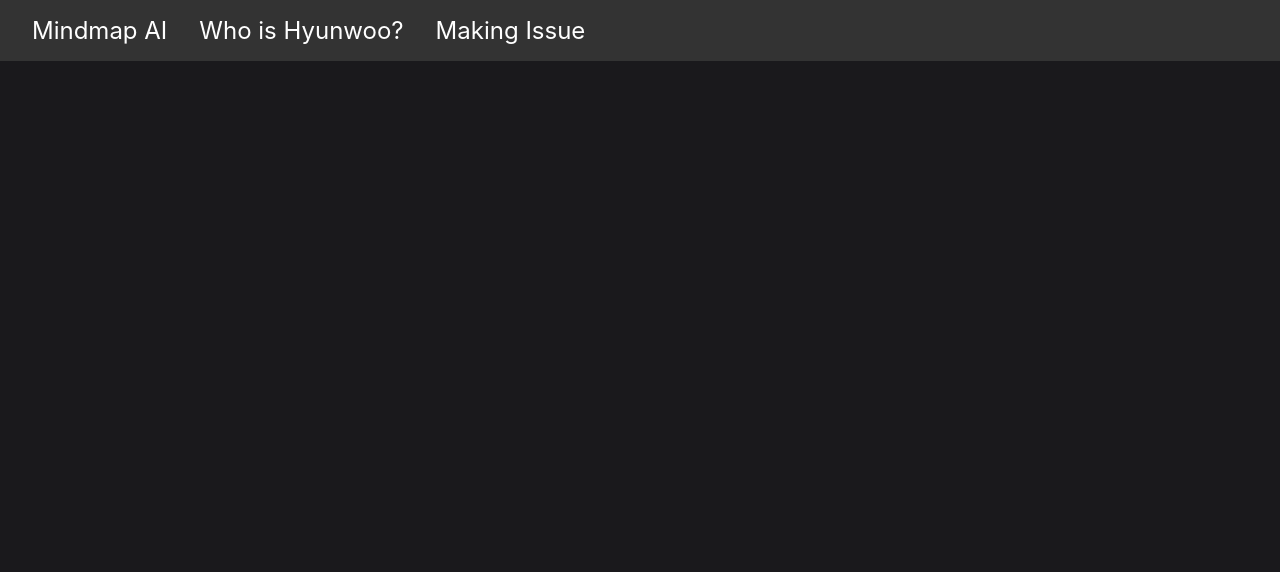
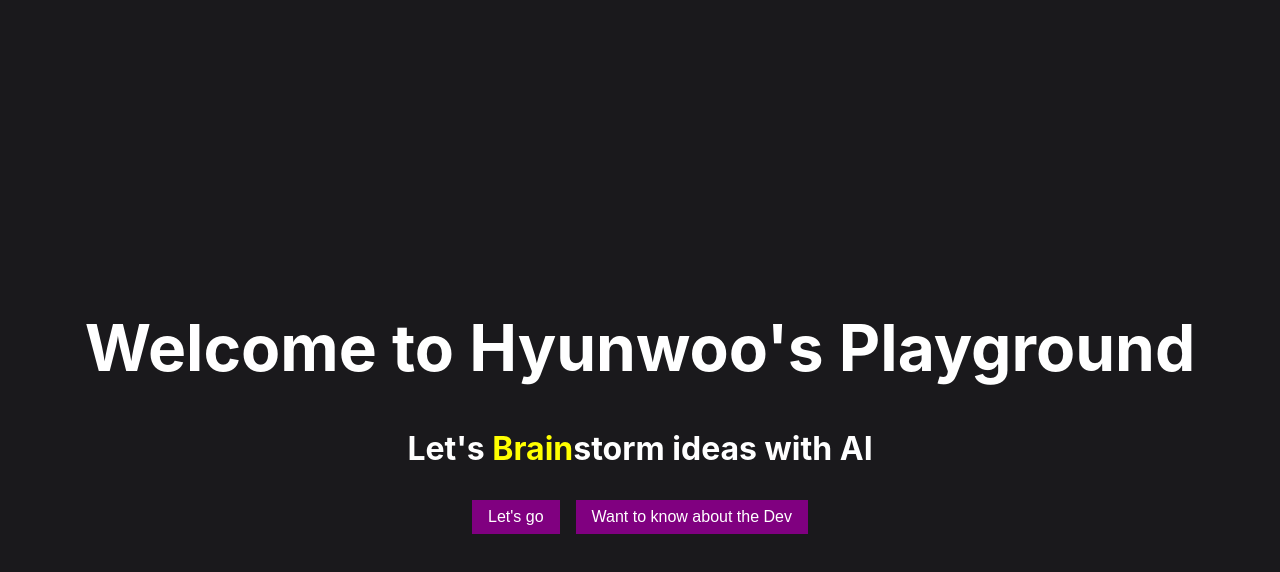
Before and after one commit to WOULDU-pres/mindmap_react, a React (Create React App) app: page / in a window 1280 px wide. Shown: the top 572 px of the page. Built offline with nearby package versions, Linux system fonts and the light colour scheme.

Commit message:
Create home screen

```diff
--- a/src/App.js
+++ b/src/App.js
@@ -3,20 +3,25 @@ import './App.css';
 import { BrowserRouter as Router, Route, Routes } from 'react-router-dom';
 import Hyunwoo from './components/Hyunwoo';
 import MakingIssue from './components/MakingIssue';
-import Navbar from './components/Navbar';
+import Home from './components/Home';
 import Mindmap from './components/Mindmap';
+import Main from './Main';
 
 function App() {
+
+
   return (
     <Router>
+      <Main>
         <div className="App">
-        <Navbar />
           <Routes>
+            <Route path="/" element={<Home />} />
             <Route path="/mindmap" element={<Mindmap />} />
+            <Route path="/making-issue" element={<MakingIssue />} />
             <Route path="/who-is-hyunwoo" element={<Hyunwoo />} />
-          <Route path="/making-issue" element={<MakingIssue />} />
           </Routes>
         </div>
+      </Main>
     </Router>
   );
 }
--- /dev/null
+++ b/src/Main.js
@@ -0,0 +1,16 @@
+import React from 'react';
+import { useLocation } from 'react-router-dom';
+import Navbar from './components/Navbar';
+
+function Main({ children }) {
+  const location = useLocation();
+
+  return (
+    <div className="App">
+      {location.pathname !== '/' && <Navbar />}
+      {children}
+    </div>
+  );
+}
+
+export default Main;
--- /dev/null
+++ b/src/components/Home.css
@@ -0,0 +1,80 @@
+.home-container {
+    display: flex;
+    flex-direction: column;
+    justify-content: center;
+    align-items: center;
+    height: 100vh;
+  }
+
+  h1 {
+    font-size: 4rem;
+    margin-bottom: 1rem;
+    animation: stretch 2s ease-in-out forwards;
+  }
+
+  h2 {
+    font-size: 2rem;
+    margin-bottom: 2rem;
+    opacity: 0;
+    animation: fade-in-up 2s ease-in-out forwards;
+    animation-delay: 1s;
+  }
+
+  .home-buttons {
+    display: flex;
+    gap: 1rem;
+    opacity: 0;
+    animation: fade-in-up 1s ease-in-out forwards;
+    animation-delay: 1.5s;
+  }
+
+  .home-button {
+    background-color: purple;
+    color: #fff;
+    border: none;
+    padding: 0.5rem 1rem;
+    font-size: 1rem;
+    cursor: pointer;
+    text-decoration: none;
+  }
+
+  .home-button:hover {
+    background-color: #a000a0;
+  }
+
+  .highlight {
+    color: yellow;
+  }
+
+  @keyframes stretch {
+    0% {
+        transform: translateY(2.5rem);
+        letter-spacing: normal;
+    }
+    25% {
+        transform: translateY(2.5rem);
+        letter-spacing: 0.3rem;
+    }
+    50% {
+        transform: translateY(2.5rem);
+        letter-spacing: normal;
+    }
+    65% {
+        transform: translateY(0rem);
+        letter-spacing: normal;
+    }
+  }
+
+  @keyframes fade-in-up {
+    0% {
+      opacity: 0;
+      transform: translateY(-2.5rem);
+    }
+    20% {
+      opacity: 1;
+      transform: translateY(0);
+    }
+    100% {
+        opacity: 1;
+      }
+  }
--- /dev/null
+++ b/src/components/Home.js
@@ -0,0 +1,24 @@
+import React from 'react';
+import { Link } from 'react-router-dom';
+import './Home.css';
+
+function Home() {
+  return (
+    <div className="home-container">
+      <h1>Welcome to Hyunwoo's Playground</h1>
+      <h2>
+        Let's <span className="highlight">Brain</span>storm ideas with AI
+      </h2>
+      <div className="home-buttons">
+        <Link to="/mindmap">
+          <button className="home-button">Let's go</button>
+        </Link>
+        <Link to="/who-is-hyunwoo">
+          <button className="home-button">Want to know about the Dev</button>
+        </Link>
+      </div>
+    </div>
+  );
+}
+
+export default Home;
--- a/src/components/MakingIssue.js
+++ b/src/components/MakingIssue.js
@@ -3,8 +3,29 @@ import React from 'react';
 function MakingIssue() {
   return (
     <div>
-      <h2>Making Issue</h2>
-      {/* Add your making issue content here */}
+      <h2>Issue 1: Connecting Nodes with Curved Lines</h2>
+      <p>
+        When I started this project, I knew that one of the main challenges would be finding an elegant way to connect nodes with curved lines. I wanted the connections to be visually appealing and intuitive, but achieving this proved to be more difficult than I initially thought.
+      </p>
+
+      <h3>First Attempt: Using SVG Elements</h3>
+      <p>
+        My first approach was to use SVG elements to draw the curved lines. I experimented with the SVG `path` element, which allows for creating complex shapes, including curved lines. I tried using the `d` attribute to define the start point, end point, and control points for the Bezier curves. Although this approach allowed me to create curved lines, it was challenging to find the right control points to create smooth curves that connected the nodes in a visually appealing way. I spent quite some time tweaking the control points and experimenting with different curve types, but I was never completely satisfied with the results.
+      </p>
+
+      <h3>Second Attempt: Using Canvas</h3>
+      <p>
+        After struggling with SVG elements, I decided to give the HTML5 canvas a try. With canvas, I could create custom drawings using JavaScript, which provided more flexibility and control over the appearance of the curved lines. I started by creating a canvas element and used the `quadraticCurveTo()` and `bezierCurveTo()` methods to draw the curves. This approach allowed me to create smoother curves, but I still faced the challenge of finding the right control points to create visually appealing connections between the nodes.
+      </p>
+
+      <h3>Final Solution: Algorithmic Control Points</h3>
+      <p>
+        After some research, I came across an algorithm that could automatically calculate the control points for smooth Bezier curves based on the positions of the nodes. This approach eliminated the need for manual tweaking and produced visually appealing curves with minimal effort. I implemented the algorithm in my `connection.js` file and was finally satisfied with the results.
+      </p>
+
+      <p>
+        In conclusion, connecting nodes with curved lines was a challenging but rewarding experience. I learned a lot about SVG elements, HTML5 canvas, and Bezier curves. Although it took some trial and error to find the right solution, I am proud of the final result and believe it greatly enhances the user experience of my project.
+      </p>
     </div>
   );
 }
--- a/src/components/Navbar.js
+++ b/src/components/Navbar.js
@@ -13,15 +13,16 @@ function Navbar() {
             </Link>
           </li>
           <li className="nav-item">
+            <Link to="/making-issue" className="nav-links">
+              Making Issue
+            </Link>
+          </li>
+          <li className="nav-item">
             <Link to="/who-is-hyunwoo" className="nav-links">
               Who is Hyunwoo?
             </Link>
           </li>
-          <li className="nav-item">
-            <Link to="/making-issue" className="nav-links">
-              Making Issue
-            </Link>
-          </li>
+
         </ul>
       </div>
     </nav>
```
Also changed, not shown: src/components/Navbar.css (indentation only). Lines whose indentation alone changed are shown as unchanged.
